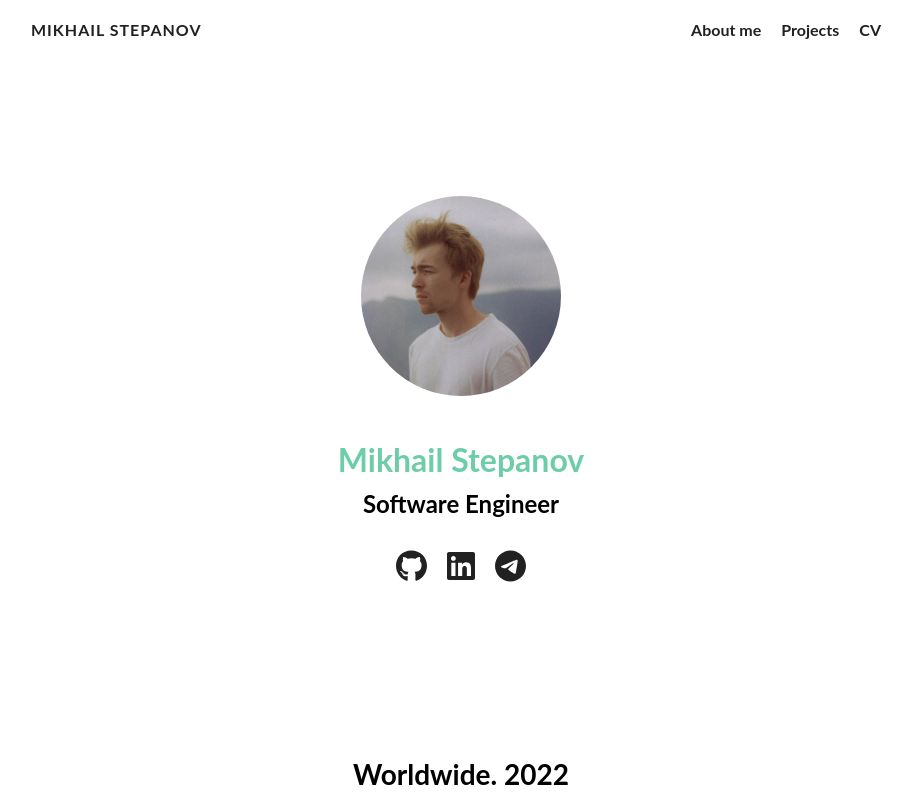
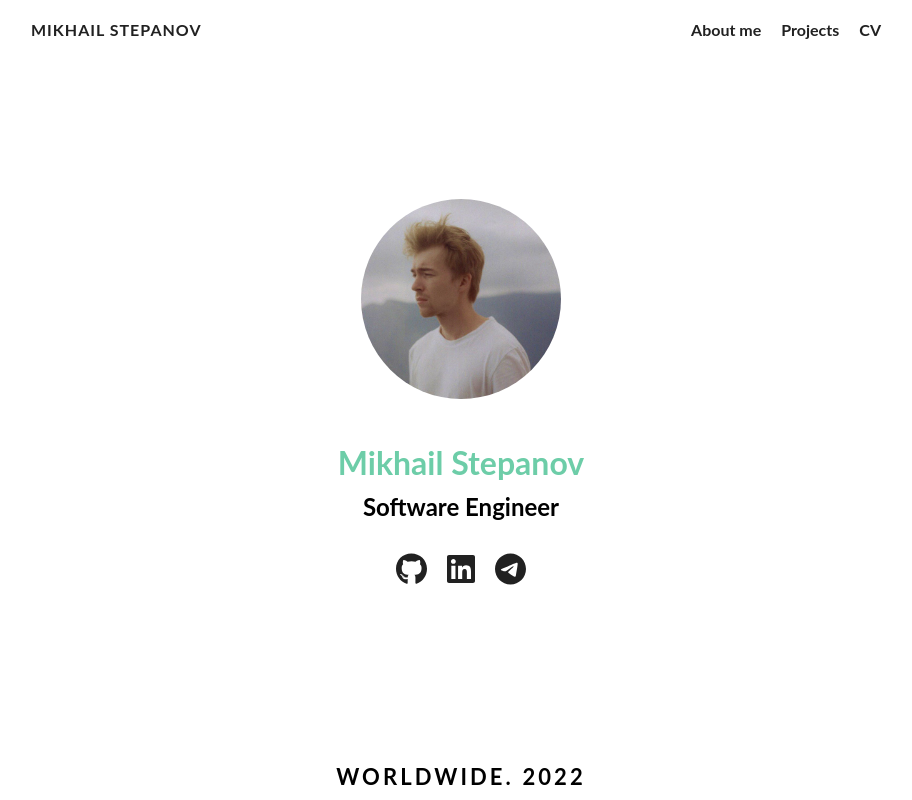
Before and after one commit to mikhail-stepanov/mikhail-stepanov-com, a Gatsby site: page / in a window 1280 px wide. Shown: the whole page, without its empty margins (179-1091 px from the left). Built offline with nearby package versions, Linux system fonts and the light colour scheme; Gatsby itself is replaced by a stand-in of ours; some packages are replaced by stand-ins of ours.

Commit message:
changed footer

```diff
--- a/src/components/footer.js
+++ b/src/components/footer.js
@@ -3,9 +3,9 @@ import React from "react"
 const Footer = ({location, title, children}) => {
     return (
         <footer className="footer">
-            <h2 className="container">
+            <h4 className="container">
                 Worldwide. {new Date().getFullYear()}
-            </h2>
+            </h4>
         </footer>
     )
 }
--- a/src/components/header.js
+++ b/src/components/header.js
@@ -8,7 +8,6 @@ const Header = ({location, title, children}) => {
                 <Link className="navigation-title font-bold text-gray-900" to="/" activeStyle={{boxShadow: 'none'}}>Mikhail
                     Stepanov</Link>
                 <input type="checkbox" id="menu-toggle"/>
-                <label className="menu-button float-right" htmlFor="menu-toggle"><i className="fas fa-bars"></i></label>
                 <ul className="navigation-list">
                     <li className="navigation-item">
                         <Link className="navigation-link" to="/about" activestyle={{boxShadow: 'none'}}>About me</Link>
```
